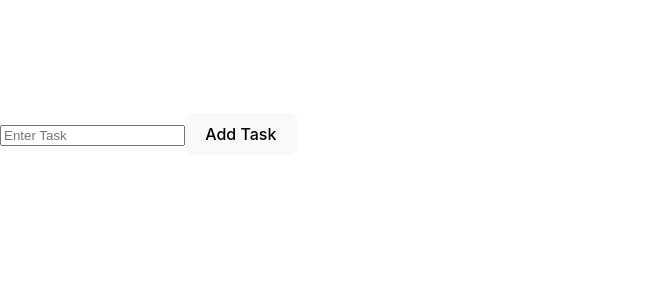
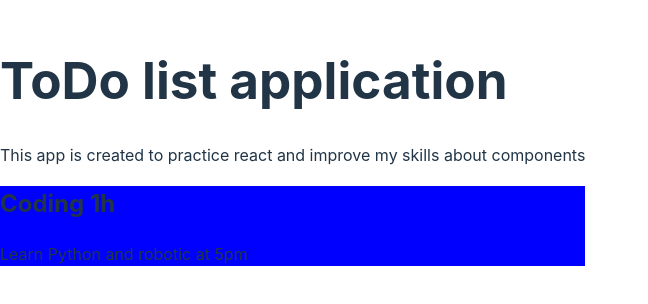
Before and after one commit to kwrona05/React-ToDo-list, a React (Vite) app in the folder Reac-test-project/: page / in a window 1280 px wide. Shown: the part 258-562 px from the top of the page, without its empty margins (0-648 px from the left). Built offline with nearby package versions, Linux system fonts and the light colour scheme.

Commit message:
Add first component to App.jsx

```diff
--- a/Reac-test-project/src/App.jsx
+++ b/Reac-test-project/src/App.jsx
@@ -1,24 +1,24 @@
-import { useState } from 'react';
+import React from "react"
+import Name from "./Tititle"
+import './App.css'
 
+function Tile(props) {
+  return (
+    <div className="TaskTile">
+  <h2>{props.title}</h2>
+  <p2>{props.task}</p2>
+  </div>
+  )
+}
 function App() {
-  const [inputValue, setInputValue] = useState('');
-    const [text, setText] = useState('')
-
-    const handleInputChange = (event) => {
-        setInputValue(event.target.value)
-    }
-
-    const addTask = () => {
-        setText(inputValue)
-        setInputValue('')
-    }
-  return(
-    <div className="container">
-      <input type="text" value={inputValue} onChange={handleInputChange} placeholder="Enter Task"></input>
-      <button onClick={addTask}>Add Task</button>
-      <p>{text}</p>
+  return (
+    <div>
+      <Name />
+      <Tile
+      title="Coding 1h"
+      task="Learn Python and robotic at 5pm" />
     </div>
-  )
+)
 }
 
 export default App
```
